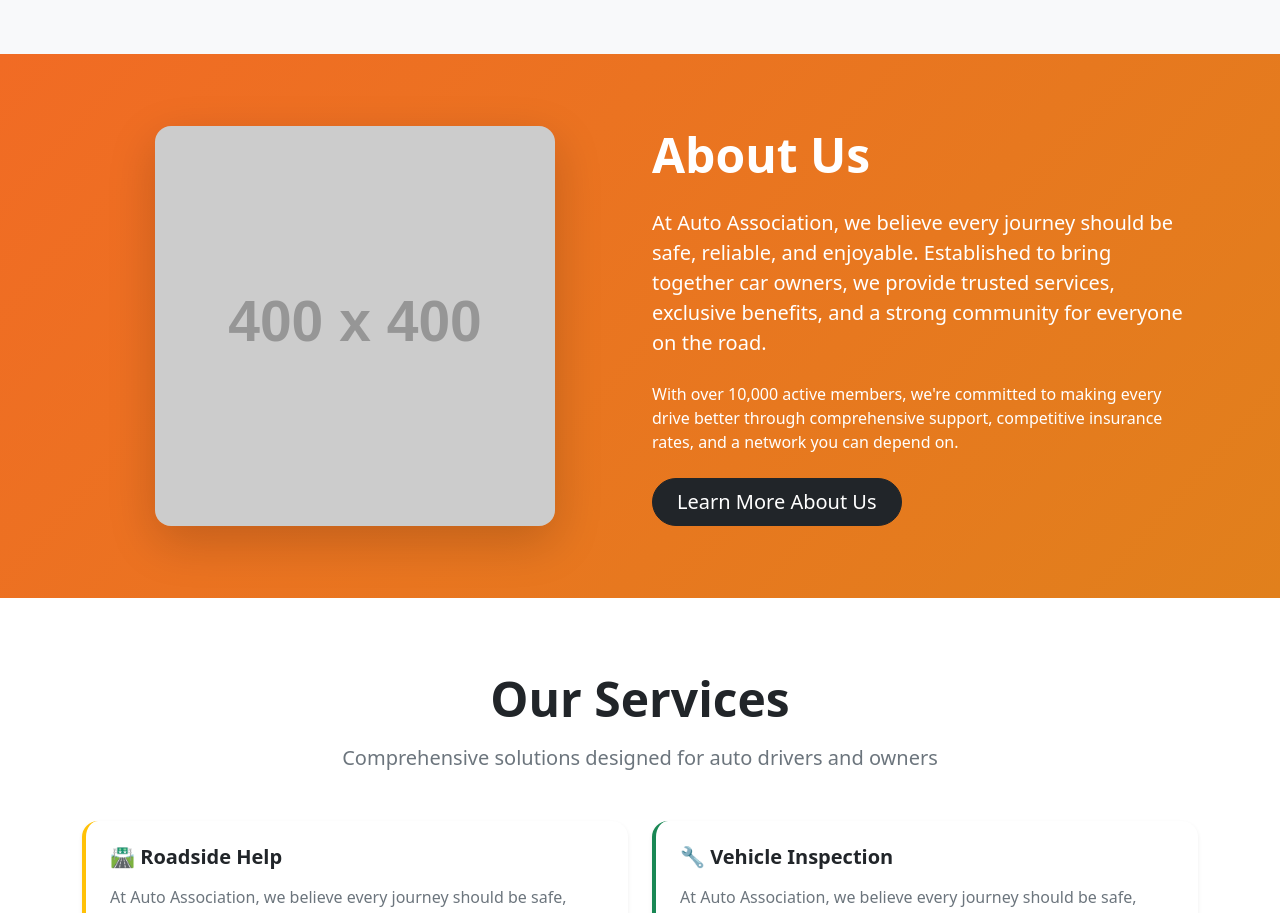
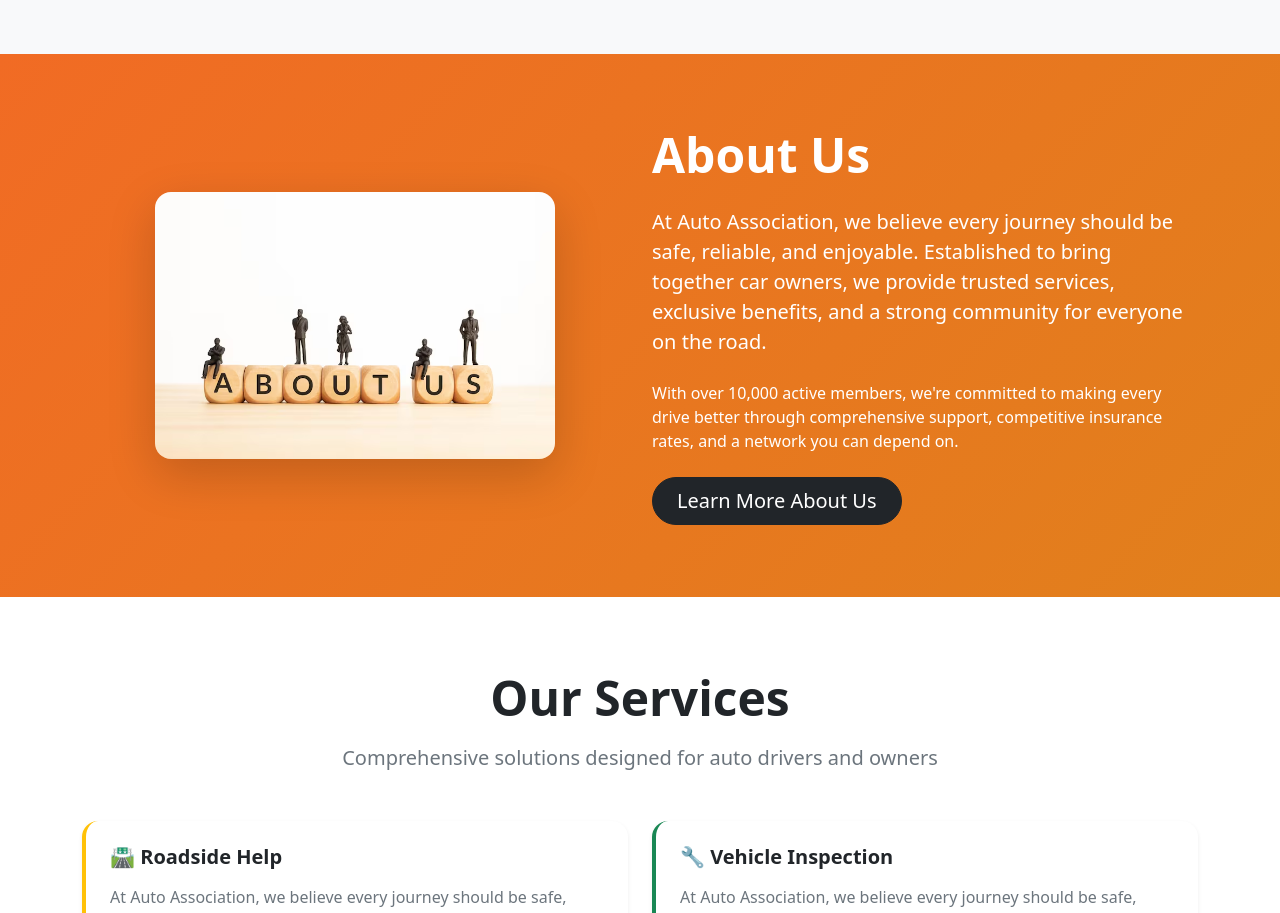
Before and after one commit to Sudhanandhini/KVCSS-Auto, a React (Vite) app in the folder auto/: page / in a window 1280 px wide. Shown: the part 1300-2213 px from the top of the page. Built offline with nearby package versions, Linux system fonts and the light colour scheme.

Commit message:
about image in home page

```diff
--- a/auto/src/pages/Home.jsx
+++ b/auto/src/pages/Home.jsx
@@ -1,6 +1,7 @@
 // Home.jsx
 import React from 'react';
 import bannerBg from '../assets/banner-new.jpg';
+import about from '../assets/about.jpg';
 
 
 
@@ -115,7 +116,7 @@ const Home = () => {
         <div className="container py-4">
           <div className="row align-items-center">
             <div className="col-lg-6 mb-4 mb-lg-0 text-center">
-              <img src="https://via.placeholder.com/400x400?text=Team" alt="Team" className="img-fluid rounded-4 shadow-lg" style={{ maxWidth: '400px' }} />
+              <img src={about} alt="Team" className="img-fluid rounded-4 shadow-lg" style={{ maxWidth: '400px' }} />
             </div>
             <div className="col-lg-6">
               <h2 className="display-5 fw-bold mb-4">About Us</h2>
```
Also changed, not shown: auto/src/assets/about.jpg (added).
